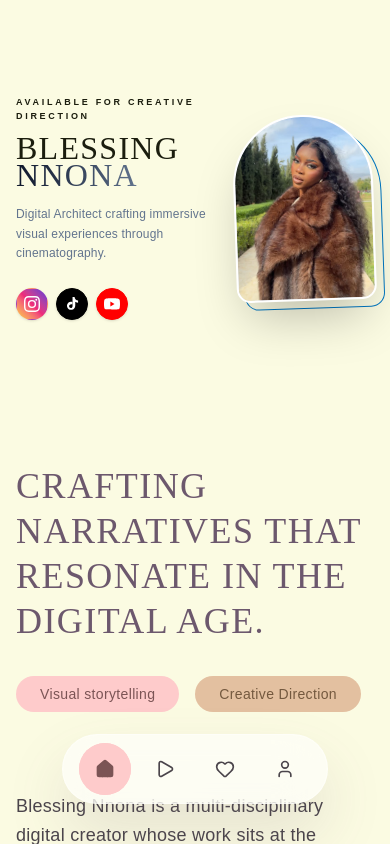
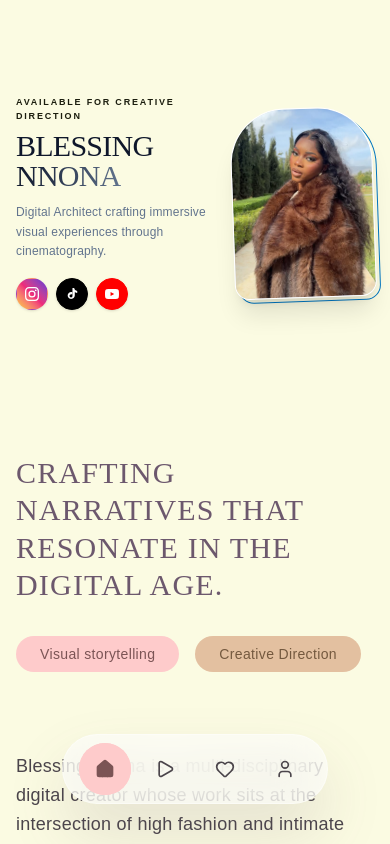
Before and after one commit to janettemi/BlessingPort, a React (Vite) app: page / in a window 390 px wide. Shown: the top 844 px of the page. Built offline with nearby package versions, Linux system fonts and the light colour scheme.

Commit message:
font page change

```diff
--- a/src/components/About.tsx
+++ b/src/components/About.tsx
@@ -13,7 +13,7 @@ export default function About() {
             viewport={{ once: true }}
             className="md:col-span-5"
           >
-            <h2 className="text-4xl md:text-5xl text-primary mb-8 leading-tight">
+            <h2 className="text-3xl md:text-4xl text-primary mb-8 leading-tight">
               Crafting narratives that resonate in the digital age.
             </h2>
             <div className="flex flex-wrap gap-4 mb-8">
--- a/src/components/Hero.tsx
+++ b/src/components/Hero.tsx
@@ -1,17 +1,18 @@
-
-
 import { motion } from "framer-motion";
 
 export default function Hero() {
   return (
     <section className="relative h-auto md:min-h-screen flex items-center justify-center overflow-hidden px-4 sm:px-6 pt-24 pb-12 md:py-10 bg-surface">
-      <div className="max-w-7xl w-full mx-auto grid grid-cols-12 items-center gap-4 sm:gap-6 lg:gap-8">
-        <div className="col-span-7 lg:col-span-7 flex flex-col items-start text-left z-20">
+      <div className="max-w-7xl w-full mx-auto grid grid-cols-12 items-center gap-3 sm:gap-6 lg:gap-8">
+
+        {/* LEFT TEXT CONTENT: Spans 7 columns on mobile, text left-aligned */}
+        <div className="col-span-7 flex flex-col items-start text-left z-20 w-full">
           <motion.span
             initial={{ opacity: 0, x: -20 }}
             animate={{ opacity: 1, x: 0 }}
             transition={{ delay: 0.2 }}
-            className="text-[9px] sm:text-[11px] font-bold tracking-[0.3em] mb-3 sm:mb-6 uppercase"
+
+            className="text-[7px] min-[380px]:text-[9px] sm:text-[11px] font-bold tracking-[0.2em] sm:tracking-[0.3em] mb-2 sm:mb-6 uppercase block w-full"
           >
             Available for Creative Direction
           </motion.span>
@@ -20,11 +21,11 @@ export default function Hero() {
             initial={{ opacity: 0, y: 30 }}
             animate={{ opacity: 1, y: 0 }}
             transition={{ duration: 0.8, delay: 0.4 }}
-            className="editorial-title mb-4 sm:mb-8"
+            className="text-2xl min-[380px]:text-3xl sm:text-5xl md:text-6xl lg:text-7xl font-light tracking-tight text-slate-900 leading-none mb-3 sm:mb-8"
           >
             Blessing <br />
             <span className="text-transparent bg-clip-text bg-gradient-to-r from-slate-900 to-slate-500">
-             Nnona
+              Nnona
             </span>
           </motion.h1>
 
@@ -32,7 +33,7 @@ export default function Hero() {
             initial={{ opacity: 0 }}
             animate={{ opacity: 1 }}
             transition={{ delay: 1 }}
-            className="text-xs sm:text-lg text-slate-500 leading-relaxed max-w-md mb-6 sm:mb-10"
+            className="text-[10px] min-[380px]:text-xs sm:text-lg text-slate-500 leading-relaxed max-w-xs md:max-w-md mb-4 sm:mb-10"
           >
             Digital Architect crafting immersive visual experiences through cinematography.
           </motion.p>
@@ -50,7 +51,7 @@ export default function Hero() {
                 href: "https://instagram.com/its___blessing?igsh=MWRlaTlhZHRsanJkdg%3D%3D&utm_source=qr",
                 baseStyle: "bg-gradient-to-tr from-[#f9ce34] via-[#ee2a7b] to-[#6228d7] text-white border-transparent hover:brightness-110",
                 svg: (
-                  <svg className="w-4 h-4 sm:w-5 sm:h-5 fill-current" viewBox="0 0 24 24">
+                  <svg className="w-3.5 h-3.5 sm:w-5 sm:h-5 fill-current" viewBox="0 0 24 24">
                     <path d="M12 2.163c3.204 0 3.584.012 4.85.07 3.252.148 4.771 1.691 4.919 4.919.058 1.265.069 1.645.069 4.849 0 3.205-.012 3.584-.069 4.849-.149 3.225-1.664 4.771-4.919 4.919-1.266.058-1.644.07-4.85.07-3.204 0-3.584-.012-4.849-.07-3.26-.149-4.771-1.699-4.919-4.92-.058-1.265-.07-1.644-.07-4.849 0-3.204.013-3.583.07-4.849.149-3.227 1.664-4.771 4.919-4.919 1.266-.057 1.645-.069 4.849-.069zM12 0C8.741 0 8.333.014 7.053.072 2.695.272.273 2.69.073 7.051.014 8.333 0 8.741 0 12c0 3.259.014 3.668.072 4.948.2 4.358 2.618 6.78 6.98 6.98 1.281.058 1.689.072 4.948.072 3.259 0 3.668-.014 4.948-.072 4.354-.2 6.782-2.618 6.979-6.98.059-1.28.073-1.689.073-4.948 0-3.259-.014-3.667-.072-4.947-.196-4.354-2.617-6.78-6.979-6.98C15.668.014 15.259 0 12 0zm0 5.838a6.162 6.162 0 100 12.324 6.162 6.162 0 000-12.324zM12 16a4 4 0 110-8 4 4 0 010 8zm6.406-11.845a1.44 1.44 0 100 2.881 1.44 1.44 0 000-2.881z" />
                   </svg>
                 ),
@@ -60,7 +61,7 @@ export default function Hero() {
                 href: "https://www.tiktok.com/@itz_udy?_r=1&_t=ZN-96Fpe1V9cMY",
                 baseStyle: "bg-black text-white border-black hover:bg-slate-900",
                 svg: (
-                  <svg className="w-3.5 h-3.5 sm:w-4.5 sm:h-4.5 fill-current" viewBox="0 0 24 24">
+                  <svg className="w-3 h-3 sm:w-4.5 sm:h-4.5 fill-current" viewBox="0 0 24 24">
                     <path d="M12.525.02c1.31-.02 2.61-.01 3.91-.02.08 1.53.63 3.09 1.75 4.17 1.12 1.11 2.7 1.62 4.24 1.79v4.03c-1.44-.05-2.89-.52-4.06-1.37-.28-.2-.53-.43-.77-.68v6.46c-.07 3.32-2.11 6.44-5.35 7.27-2.91.83-6.19-.34-7.79-2.94-1.72-2.67-1.39-6.49 1.1-8.77 1.84-1.74 4.54-2.23 6.84-1.48v4.14c-1.55-.58-3.41-.17-4.5 1.05-1.09 1.2-1.08 3.19.1 4.3 1.12 1.11 3.04 1.14 4.13-.03.52-.53.79-1.25.8-1.97V0z" />
                   </svg>
                 ),
@@ -70,7 +71,7 @@ export default function Hero() {
                 href: "https://www.youtube.com/@its___blessing?si=IN3Fk2udRm4Nlr39",
                 baseStyle: "bg-[#FF0000] text-white border-[#FF0000] hover:bg-[#D90000]",
                 svg: (
-                  <svg className="w-4 h-4 sm:w-5 sm:h-5 fill-current" viewBox="0 0 24 24">
+                  <svg className="w-3.5 h-3.5 sm:w-5 sm:h-5 fill-current" viewBox="0 0 24 24">
                     <path d="M23.498 6.186a3.016 3.016 0 00-2.122-2.136C19.505 3.545 12 3.545 12 3.545s-7.505 0-9.377.505A3.017 3.017 0 00.502 6.186C0 8.07 0 12 0 12s0 3.93.502 5.814a3.016 3.016 0 002.122 2.136c1.871.505 9.376.505 9.376.505s7.505 0 9.377-.505a3.015 3.015 0 002.122-2.136C24 15.93 24 12 24 12s0-3.93-.502-5.814zM9.545 15.568V8.432L15.818 12l-6.273 3.568z" />
                   </svg>
                 ),
@@ -81,25 +82,27 @@ export default function Hero() {
                 href={social.href}
                 target="_blank"
                 rel="noopener noreferrer"
-                className={`w-8 h-8 sm:w-11 sm:h-11 rounded-full border flex items-center cursor-pointer justify-center transition-all duration-300 shadow-sm hover:-translate-y-1 ${social.baseStyle}`}
+                className={`w-7 h-7 min-[380px]:w-8 min-[380px]:h-8 sm:w-11 sm:h-11 rounded-full border flex items-center cursor-pointer justify-center transition-all duration-300 shadow-sm hover:-translate-y-1 ${social.baseStyle}`}
               >
                 {social.svg}
               </a>
             ))}
           </motion.div>
         </div>
-        <div className="col-span-5 lg:col-span-5 flex justify-center items-center relative py-4">
+
+        <div className="col-span-5 flex justify-center items-center relative py-2">
           <motion.div
             initial={{ opacity: 0, scale: 0.9, rotate: 2 }}
             animate={{ opacity: 1, scale: 1, rotate: -2 }}
             transition={{ duration: 1.2, ease: "easeOut" }}
-             className="relative w-full max-w-[380px] lg:max-w-[420px] aspect-[3/4] group"
+
+            className="relative w-full max-w-[145px] min-[380px]:max-w-[170px] sm:max-w-[340px] md:max-w-[380px] lg:max-w-[420px] aspect-[3/4] group"
           >
-            {/* Outline Arch Frame — adjusted border offset on mobile (translate-x-2) */}
-            <div className="absolute inset-0 border border-[#0077C2] sm:border-2 rounded-t-[100px] sm:rounded-t-[200px] rounded-b-[20px] sm:rounded-b-[40px] translate-x-2 translate-y-2 sm:translate-x-4 sm:translate-y-4 group-hover:translate-x-1 group-hover:translate-y-1 transition-transform duration-700 pointer-events-none z-0" />
+
+            <div className="absolute inset-0 border border-[#0077C2] sm:border-2 rounded-t-[40px] min-[380px]:rounded-t-[55px] sm:rounded-t-[200px] rounded-b-[10px] min-[380px]:rounded-b-[15px] sm:rounded-b-[40px] translate-x-1 translate-y-1 sm:translate-x-4 sm:translate-y-4 group-hover:translate-x-0.5 group-hover:translate-y-0.5 transition-transform duration-700 pointer-events-none z-0" />
 
             {/* Arch Image Container */}
-            <div className="relative z-10 w-full h-full rounded-t-[100px] sm:rounded-t-[200px] rounded-b-[20px] sm:rounded-b-[40px] overflow-hidden shadow-2xl bg-slate-200 border-2 sm:border-4 border-white">
+            <div className="relative z-10 w-full h-full rounded-t-[40px] min-[380px]:rounded-t-[55px] sm:rounded-t-[200px] rounded-b-[10px] min-[380px]:rounded-b-[15px] sm:rounded-b-[40px] overflow-hidden shadow-xl bg-slate-200 border border-white sm:border-4">
               <img
                 src="/image/MyImage.jpeg"
                 alt="Blessing Udoka Nnona"
```
